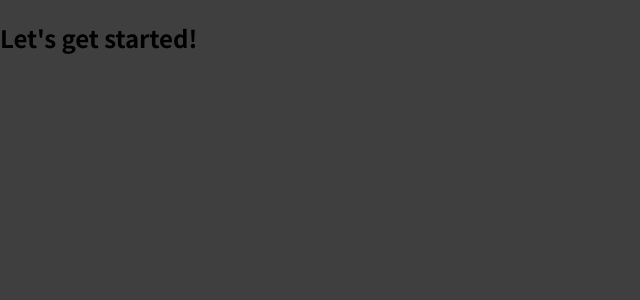
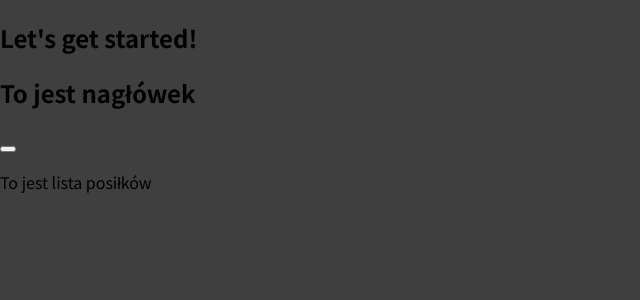
Before and after one commit to Kajeloki/Szosty_project_React, a JavaScript app: page / in a window 1280 px wide. Shown: the top 300 px of the page, without its empty margins (0-640 px from the left). Built offline with nearby package versions, Linux system fonts and the light colour scheme.

Commit message:
szybki start

```diff
--- a/src/App.js
+++ b/src/App.js
@@ -1,7 +1,12 @@
+import Header from "./components/Header";
+import Meals from "./components/Meals";
+
 function App() {
   return (
     <div>
       <h2>Let's get started!</h2>
+      <Header />
+      <Meals />
     </div>
   );
 }
--- /dev/null
+++ b/src/components/Header.js
@@ -0,0 +1,9 @@
+import ChartButton from "./UI/ChartButton";
+
+const Header =()=>{
+return <div>
+    <h2>To jest nagłówek</h2>
+    <ChartButton />
+    </div>
+}
+export default Header;
--- /dev/null
+++ b/src/components/Meals.js
@@ -0,0 +1,4 @@
+const Meals =()=>{
+return <p>To jest lista posiłków</p>
+}
+export default Meals;
--- /dev/null
+++ b/src/components/UI/ChartButton.js
@@ -0,0 +1,4 @@
+const ChartButton =(props)=>{
+    return <button></button>
+}
+export default ChartButton;
```
